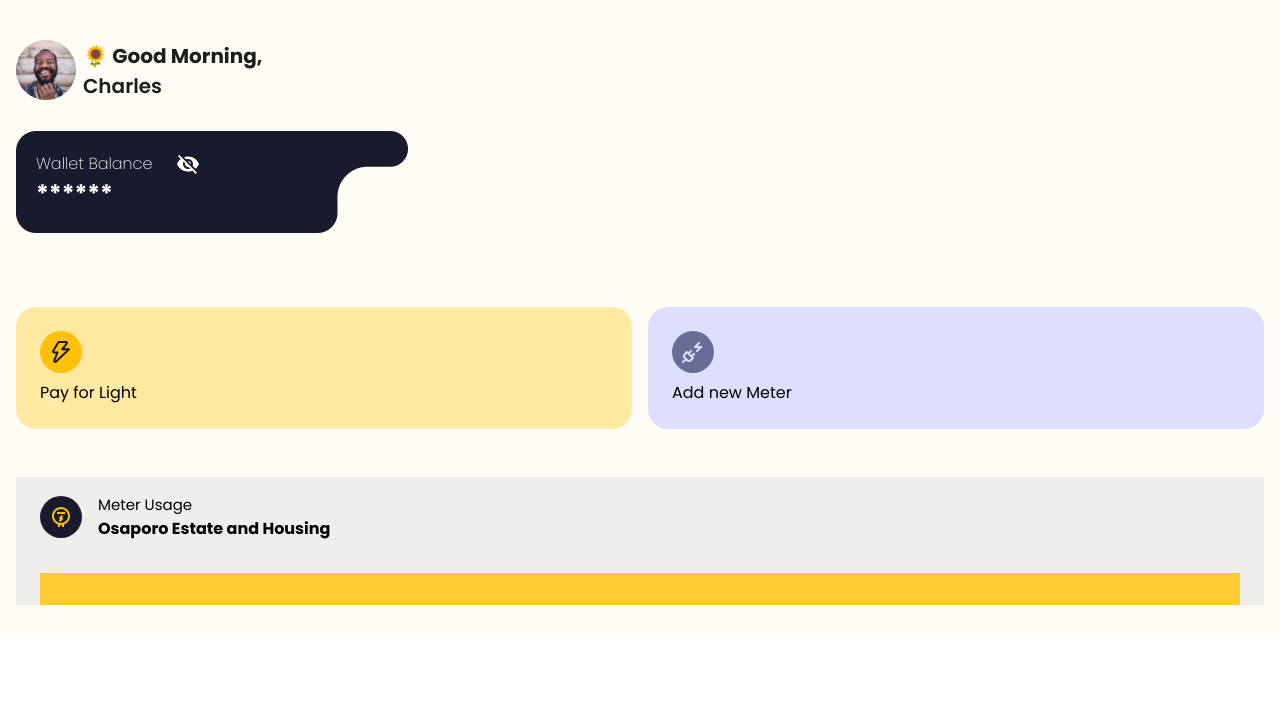
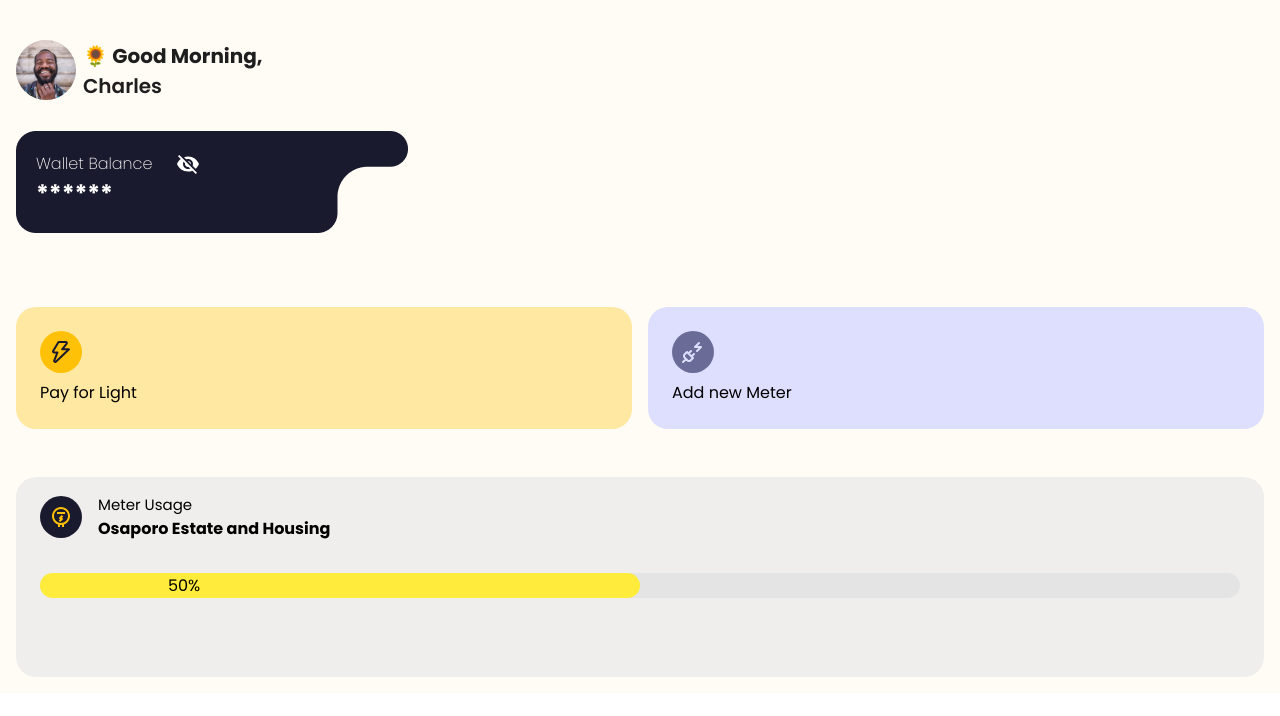
Before and after one commit to mrauthentik/pawa, a React (Vite) app in the folder pawa-sure/: page /dashboard in a window 1280 px wide. Shown: the top 716 px of the page. Built offline with nearby package versions, Linux system fonts and the light colour scheme; some icons are missing.

Commit message:
feat: update meter usage styles with height, border-radius, and leveler percentage display

```diff
--- a/pawa-sure/src/App.css
+++ b/pawa-sure/src/App.css
@@ -507,6 +507,8 @@ button:active{
 
     .meter-usage{
         background-color: #e4e4e48f;
+        height: 25vh;
+        border-radius: 20px;
         .block{
             display: flex;
             margin-top: 3rem;
@@ -525,11 +527,16 @@ button:active{
     }
     .leveler{
         margin: 1rem 1.5rem;
-        background-color: blue;
+        background-color: #E4E4E4;
+        border-radius: 20px;
+        height: 25px;
         .range{
-            height: 1vh;
-            padding: 1rem;
-            background-color: var(--btn-hover);
+            background-color: #FFEB3B;
+            border-radius: 20px;
+            width: 50%;
+            p{
+                margin-left: 8rem;
+            }
         }
     }
 }
--- a/pawa-sure/src/Components/UserDashboard.tsx
+++ b/pawa-sure/src/Components/UserDashboard.tsx
@@ -64,7 +64,7 @@ const toggleBalance = () => {
         </div>
 
        <div className="leveler">
-        <div className="range"></div>
+        <div className="range"> <p>50%</p></div>
        </div>
 
       </div>
```
